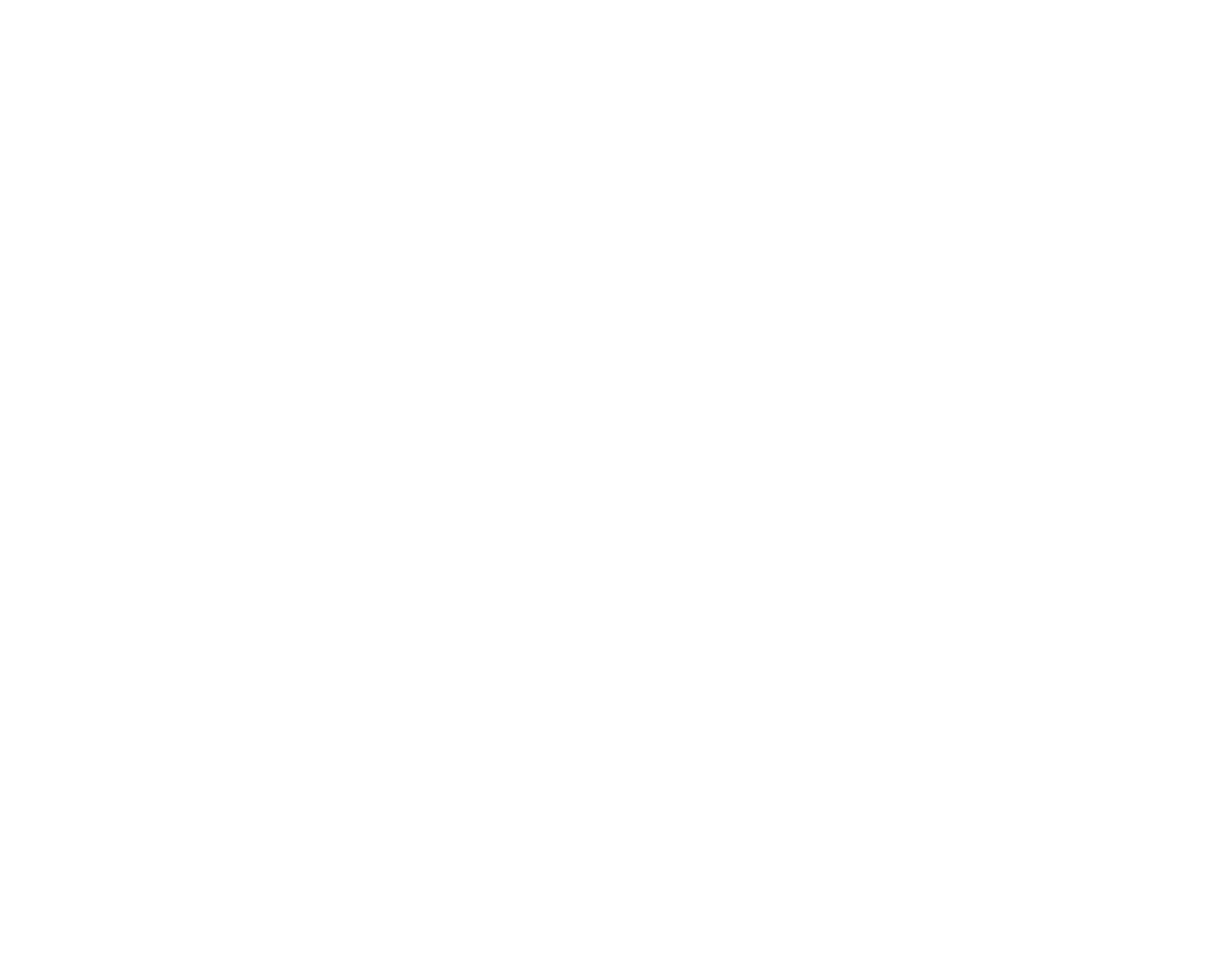
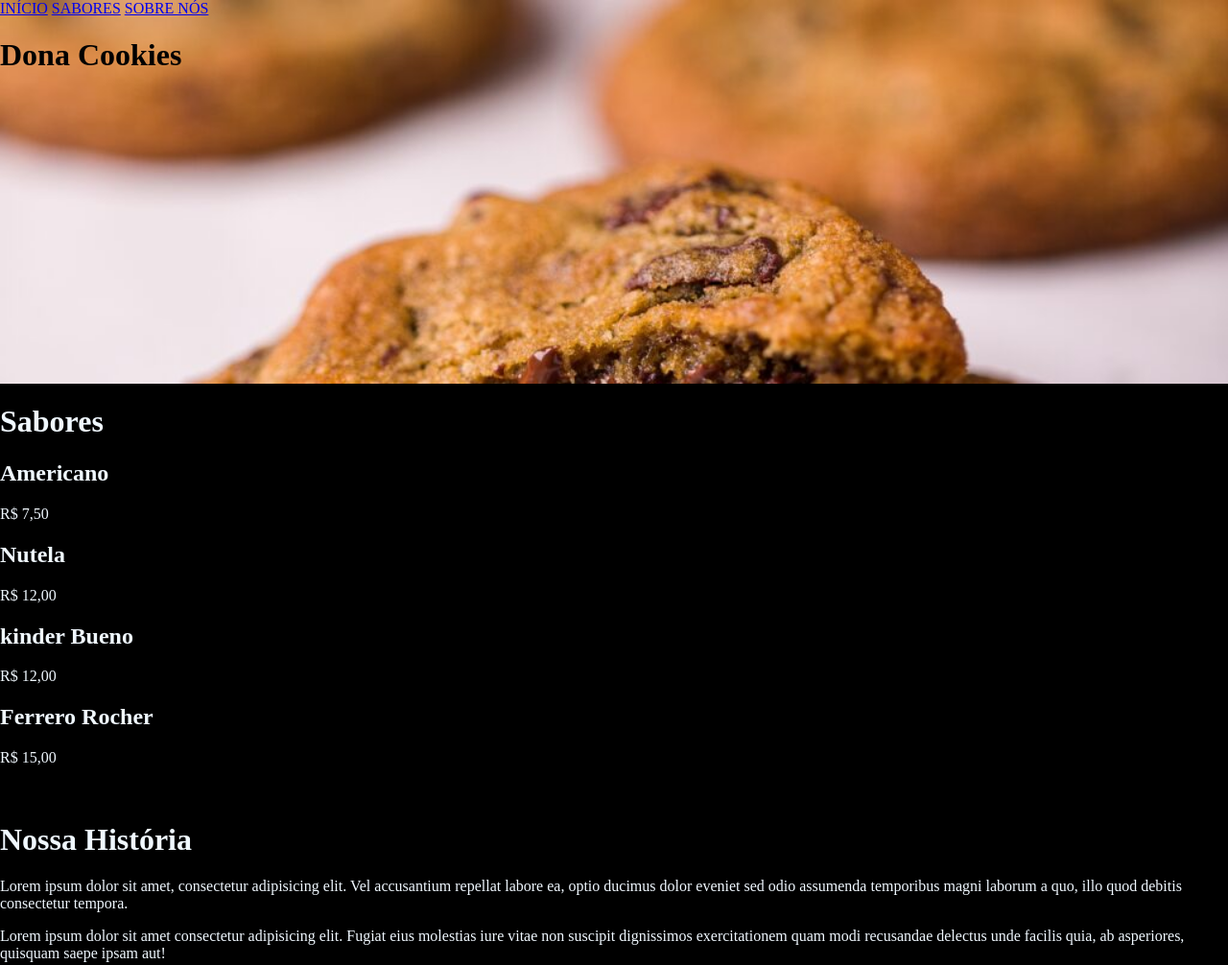
Before and after one commit to gregoryribeiro/html-css, a plain HTML site: page invencoes/001/index.html in a window 1280 px wide. Shown: the whole page at 96% size. Before the commit the page ends 800 px from the top, so only its background shows below. Drawn offline with Linux system fonts and the light colour scheme.

Commit message:
atualização

```diff
--- a/invencoes/001/index.html
+++ b/invencoes/001/index.html
@@ -4,9 +4,60 @@
     <meta charset="UTF-8">
     <meta http-equiv="X-UA-Compatible" content="IE=edge">
     <meta name="viewport" content="width=device-width, initial-scale=1.0">
-    <title>Document</title>
+    <link rel="shortcut icon" href="imagens/cookie.ico" type="image/x-icon">
+    <link rel="stylesheet" href="style.css">
+    <title>Dona Cookies</title>
 </head>
 <body>
+    <header>
+        <nav>
+            <a href="#">INÍCIO</a>
+            <a href="#">SABORES</a>
+            <a href="#">SOBRE NÓS</a>
+        </nav>
+        <h1>
+            Dona Cookies
+        </h1>
+    </header>
+    <main id="sabores">
+        <div>
+            <div>
+                <h1>Sabores</h1>
+                <div>
+                    <div>
+                        <h2> Americano </h2>
+                        <span>R$ 7,50</span>
+
+                    </div>
+                    <div>
+                        <h2>Nutela</h2>
+                        <span>R$ 12,00</span>
+                    </div>
+                    <div>
+                        <h2>kinder Bueno</h2>
+                        <span>R$ 12,00</span>
+                    </div>
+                    <div>
+                        <h2>Ferrero Rocher</h2>
+                        <span>R$ 15,00</span>
+                    </div>
+
+                </div>
+
+            </div>
+        </div>
+    </main>
+    <br>
+    <br>
+    <main id="sobre">
+        <div>
+            <h1>Nossa História</h1>
+            <div>
+                <p>Lorem ipsum dolor sit amet, consectetur adipisicing elit. Vel accusantium repellat labore ea, optio ducimus dolor eveniet sed odio assumenda temporibus magni laborum a quo, illo quod debitis consectetur tempora.</p>
+                <p>Lorem ipsum dolor sit amet consectetur adipisicing elit. Fugiat eius molestias iure vitae non suscipit dignissimos exercitationem quam modi recusandae delectus unde facilis quia, ab asperiores, quisquam saepe ipsam aut!</p>
+            </div>
+        </div>
+    </main>
 
 </body>
 </html>
--- /dev/null
+++ b/invencoes/001/style.css
@@ -0,0 +1,21 @@
+@charset "UTF-8";
+
+
+body{
+    background-color: black;
+    margin: 0px;
+}
+
+header{
+    background-image: url(imagens/cookie.jpg);
+    background-repeat: no-repeat;
+    background-size: cover;
+    height: 25rem;
+    max-width: 100vw
+
+
+}
+
+main{
+    color: aliceblue;
+}
```
Also changed, not shown: exercicios/ex022/fundovertical.html (added, +36 -0 lines), invencoes/001/imagens/cookie.ico (added), invencoes/001/imagens/cookie.jpg (added), invencoes/001/imagens/mcookie.jfif (added), 2 other files.
